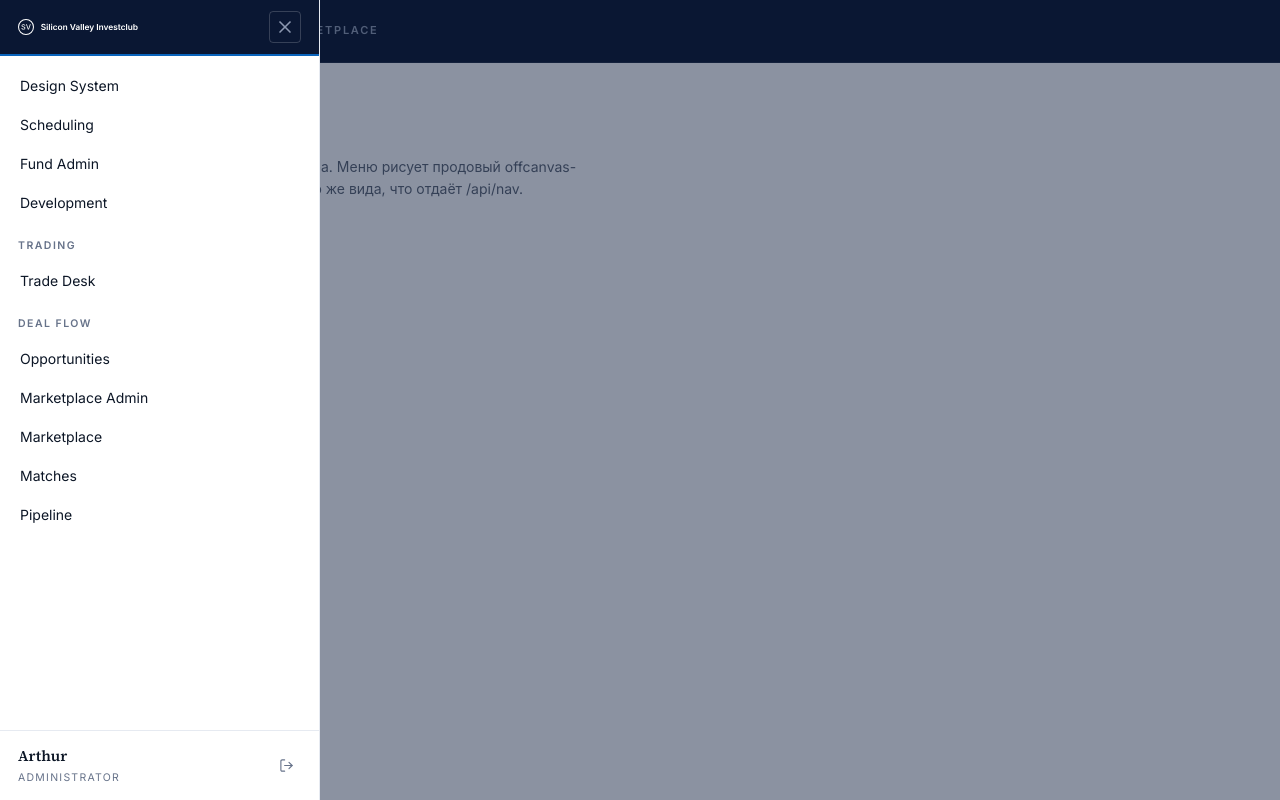
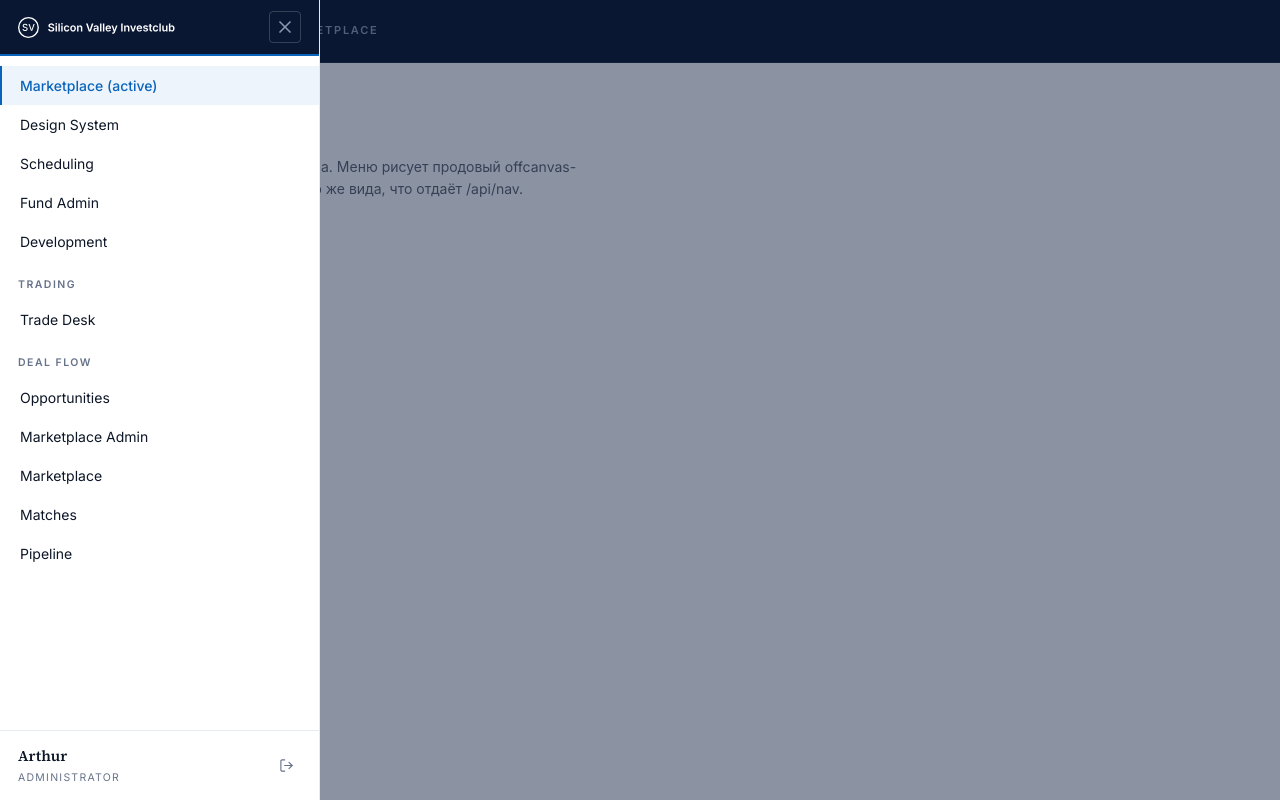
Before and after one commit to xqtrn/svic-visio-test, a plain HTML site: page drawer-preview/index.html in a window 1280 px wide. Both pictures are taken after a click on the button "Menu". Drawn offline with Linux system fonts and the light colour scheme.

Commit message:
drawer-preview: свежий компонент + локальный логотип на стенде

```diff
--- a/drawer-preview/index.html
+++ b/drawer-preview/index.html
@@ -37,9 +37,13 @@
 // Фикстура /api/nav: тот же контракт, что у платформы (pinned + groups + user).
 // Активный пункт проверяем на «Marketplace»: адрес страницы подменяем ниже.
 (function () {
+  // Один пункт указывает на САМ стенд — так проверяется активное состояние
+  // (accent-текст + accent-soft заливка + 2px левое ребро).
+  var SELF = location.pathname;
   var NAV = {
     menu: {
       pinned: [
+        { id: 'self', label: 'Marketplace (active)', href: SELF },
         { id: 'designsystem', label: 'Design System', href: '/designsystem.html' },
         { id: 'scheduling', label: 'Scheduling', href: '/scheduling' },
         { id: 'fundadmin', label: 'Fund Admin', href: '/fundadmin' },
@@ -70,6 +74,11 @@
 <script src="./offcanvas-menu.js"></script>
 <script>
 document.getElementById('burger').addEventListener('click', function () { openOffcanvas(); });
+// Стендовая поправка: на Pages /brandbook-logo.svg — чужой корень.
+new MutationObserver(function () {
+  var img = document.querySelector('.oc-logo img');
+  if (img && img.getAttribute('src') !== './brandbook-logo.svg') img.setAttribute('src', './brandbook-logo.svg');
+}).observe(document.body, { childList: true, subtree: true });
 // Автооткрытие для скриншот-прогонов: ?open=1 (и тема ?theme=dark).
 (function () {
   var q = new URLSearchParams(location.search);
--- a/drawer-preview/offcanvas-menu.js
+++ b/drawer-preview/offcanvas-menu.js
@@ -51,7 +51,7 @@
       // акцентный «декор» канона; яркая синяя заливка была отступлением).
       '.oc-hdr { display:flex; align-items:center; justify-content:space-between; gap:12px; padding:0 18px; background:var(--navy,#0a1733); border-bottom:2px solid var(--accent,#0a64bc); min-height:56px; flex-shrink:0; }',
       '.oc-logo { display:flex; align-items:center; }',
-      '.oc-logo img { display:block; height:16px; width:auto; filter:brightness(0) invert(1); }',
+      '.oc-logo img { display:block; height:21px; width:auto; filter:brightness(0) invert(1); }',
       // Крестик — квадрат 32×32 по таблице «Menu trigger & close button».
       '.oc-close { box-sizing:border-box; width:32px; height:32px; padding:0; display:flex; align-items:center; justify-content:center; cursor:pointer; color:var(--on-navy-muted,#8c98b0); background:none; border:1px solid rgba(255,255,255,.18); border-radius:var(--r-control,4px); transition:var(--t-med,180ms); flex-shrink:0; }',
       '.oc-close:hover { color:#fff; border-color:rgba(255,255,255,.45); }',
@@ -60,9 +60,9 @@
       '.oc-group { font-size:10.5px; font-weight:600; text-transform:uppercase; letter-spacing:.14em; color:var(--muted-2,#67738a); padding:8px 18px 6px; margin:8px 0 0; }',
       '.oc-list { list-style:none; padding:0; margin:0; }',
       // Разделителей между пунктами канон не несёт — структуру держат группы.
-      '.oc-link { display:block; padding:9px 18px; color:var(--ink,#0c1626); text-decoration:none; font-family:var(--sans,"Inter",-apple-system,BlinkMacSystemFont,"Segoe UI",Roboto,sans-serif); font-size:14px; font-weight:400; line-height:1.5; transition:var(--t-fast,150ms); border:none; border-left:2px solid transparent; background:none; cursor:pointer; width:100%; text-align:left; }',
+      '.oc-link { box-sizing:border-box; display:block; padding:9px 18px; color:var(--ink,#0c1626); text-decoration:none; font-family:var(--sans,"Inter",-apple-system,BlinkMacSystemFont,"Segoe UI",Roboto,sans-serif); font-size:14px; font-weight:400; line-height:1.5; transition:var(--t-fast,150ms); border:none; border-left:2px solid transparent; background:none; cursor:pointer; width:100%; text-align:left; }',
       '.oc-link:hover { background:var(--subtle,#f7f9fc); color:var(--accent,#0a64bc); }',
-      '.oc-link.active { color:var(--accent,#0a64bc); font-weight:500; background:var(--accent-soft,#eef4fb); border-left-color:var(--accent,#0a64bc); padding-left:16px; }',
+      '.oc-link.active { color:var(--accent,#0a64bc); font-weight:500; background:var(--accent-soft,#eef4fb); border-left-color:var(--accent,#0a64bc); }',
       '.oc-link:focus-visible { outline:2px solid var(--accent,#0a64bc); outline-offset:-2px; }',
       '.oc-footer { display:flex; align-items:center; justify-content:space-between; gap:12px; padding:13px 18px; border-top:1px solid var(--line,#e6eaf1); flex-shrink:0; }',
       '.oc-user { font-family:var(--serif,Georgia,serif); font-weight:600; color:var(--ink,#0c1626); font-size:15px; }',
@@ -136,16 +136,25 @@
   // Активный пункт — по САМОМУ ДЛИННОМУ совпавшему префиксу пути (канон
   // §Navigation). Точное сравнение оставляло раздел неподсвеченным на любом
   // внутреннем экране: /siteadmin/posts не равен /siteadmin.
+  // Второй проход — по первому сегменту: маршруты реестра бывают сами вложенными
+  // (Messenger Desk = /messengers/SMS), и на соседнем экране того же раздела
+  // (/messengers/WhatsApp) префикс не совпадает, а раздел тот же. Хвост #... в
+  // маршруте (Outreach Inbox = /sourcing#inbox) в pathname не приходит и снимается.
   function markActive(container) {
     if (API_BASE) return; // встроенное меню чужого origin — активного нет
-    var path = window.location.pathname.replace(/\/+$/, '') || '/';
-    var best = null, bestLen = -1;
+    var norm = function(s) { return String(s || '').split('#')[0].split('?')[0].replace(/\/+$/, '') || '/'; };
+    var seg1 = function(s) { var m = norm(s).match(/^\/[^/]*/); return m ? m[0] : '/'; };
+    var path = norm(window.location.pathname);
+    var best = null, bestLen = -1, segBest = null, segBestLen = -1;
     container.querySelectorAll('.oc-link').forEach(function(el) {
-      var href = (el.getAttribute('href') || '').replace(/\/+$/, '') || '/';
+      var href = norm(el.getAttribute('href'));
       if (href === '/' ? path === '/' : (path === href || path.indexOf(href + '/') === 0)) {
         if (href.length > bestLen) { best = el; bestLen = href.length; }
+      } else if (href !== '/' && seg1(href) === seg1(path)) {
+        if (href.length > segBestLen) { segBest = el; segBestLen = href.length; }
       }
     });
+    if (!best) best = segBest;
     if (best) best.classList.add('active');
   }
 
```
